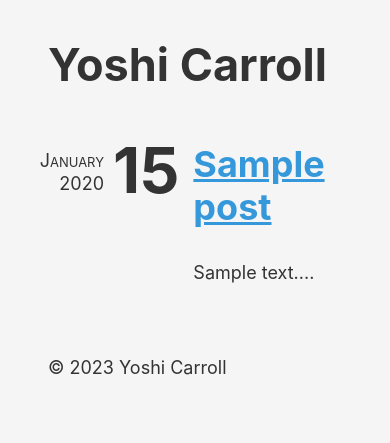
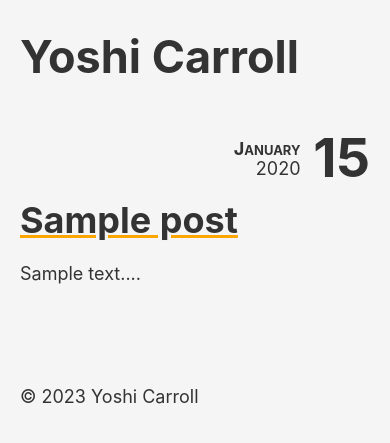
Before and after one commit to yoshicarroll/blog, a Python web app: template src/templates/index_template.html in a window 390 px wide. Shown: the top 443 px of the page. Run offline with Jinja, Linux system fonts and the light colour scheme; the template is opened without the code that fills it: most values are stand-ins (such as "Sample title", 1, 10 or a date in 2020).

Commit message:
Add phone size styles

```diff
--- a/output/static/styles.css
+++ b/output/static/styles.css
@@ -6,8 +6,11 @@
   line-height: 1.6;
   font-size: 18px;
 
+  margin: 0;
+  padding: 0;
+
   display: grid;
-  grid-template-columns: 1fr minmax(auto, 800px) 1fr;
+  grid-template-columns: 1fr minmax(auto, 1000px) 1fr;
   grid-template-rows: auto 1fr auto;
   gap: 20px;
 }
@@ -22,65 +25,78 @@
 
 
 main {
-  display: flex;
-  flex-direction: column;
-  gap: 20px; /* Adjust this to set distance between each post container */
-}
-
-.post-container {
   display: grid;
-  grid-template-columns: 1fr 2fr;
-  grid-auto-rows: auto;
-  gap: 14px;
-}
-
-.date-day-container {
-  grid-column: 1;
-  display: flex;
-  align-items: flex-end;
-  gap: 9px; /* This will add space between date and day */
+  grid-template-columns: auto auto 1fr;
+  gap: 1.2em;
 }
 
 .date {
   display: flex;
   flex-direction: column;
-  justify-content: flex-end;
-  align-items: flex-end; /* This will align month and year to the right */
-  width: 56px; /* Fixed width, adjust to fit largest possible date */
+  align-items: flex-end;
+  align-self: center;
+  font-size: clamp(1em, 2.6vw, 2em);
 }
 
 .month {
-  display: block;
-  font-variant: small-caps; /* This will apply small caps to the month */
-  line-height: 1;
+  font-weight: bold;
 }
 
-.year {
-  display: block;
+.date .month {
+  font-variant: small-caps;
+}
+
+.date .month, .date .year, .day {
+  line-height: 0.9;
+  margin-bottom: 0.2em; /* Adjusts bottom margin */
 }
 
 .day {
-  font-size: clamp(3.5em, 16vw, 8em);
-  line-height: 0.9; /* Adjusted as per your last message */
-  font-weight: bold; /* This will make the day font bold */
-}
-
-
-.post-details {
-  grid-column: 2;
-  grid-row: 1 / span 2;
+  font-size: clamp(2em, 10vw, 8em);
+  font-weight: bold;
+  margin-bottom: 0;
+  align-self: center;
+  text-align: center;
+  padding-bottom: .1em;
 }
 
 .post-details h2 {
-  margin-top: 0.01em; /* This will remove the top margin from the h2 in post-details */
+  margin-bottom: 0.5em;
 }
-
-
-
-
 
 footer {
   grid-column: 2 / 3;
+}
+
+/* When the browser width is less than 500px */
+@media (max-width: 500px) {
+  main {
+    grid-template-columns: auto min-content;
+    row-gap: 0;
+    column-gap: 0.7em;
+  }
+
+  .day {
+    font-size: 3em;
+  }
+
+  /* .date {
+    align-items: start;
+    flex-direction: row;
+  } */
+
+  .year {
+    margin-left: 0.2em;
+  }
+
+  .post-details h2 {
+    margin-top: .3em;
+  }
+
+  .post-details {
+    grid-column-end: span 2;
+    margin-bottom: 1.5em;
+  }
 }
 
 h1, h2, h3, h4, h5, h6 {
@@ -125,11 +141,12 @@
 }
 
 a {
-  color: #3498db;
+  color: inherit;
+  text-decoration-color: orange;
 }
 
 a:hover {
-  color: #2980b9;
+  color: rgb(222, 145, 2);
 }
 
 strong {
--- a/src/templates/index_template.html
+++ b/src/templates/index_template.html
@@ -8,20 +8,17 @@
     <header>
         <h1>Yoshi Carroll</h1>
     </header>
+
     <main>
         {% for post in posts %}
-            <div class="post-container">
-                <div class="date-day-container">
             <div class="date">
                 <div class="month">{{ post.date.strftime('%B') }}</div>
                 <div class="year">{{ post.date.strftime('%Y') }}</div>
             </div>
             <div class="day">{{ post.date.strftime('%d') }}</div>
-                </div>
             <div class="post-details">
                 <h2><a href="{{ post.slug }}/">{{ post.title }}</a></h2>
                 <p>{{ post.summary }}...</p>
-                </div>
             </div>
         {% endfor %}
     </main>
```
Also changed, not shown: output/index.html (+1 -124 lines), static_src/styles.css (+58 -41 lines). Lines whose indentation alone changed are shown as unchanged.
